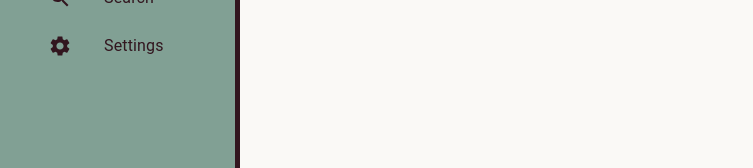
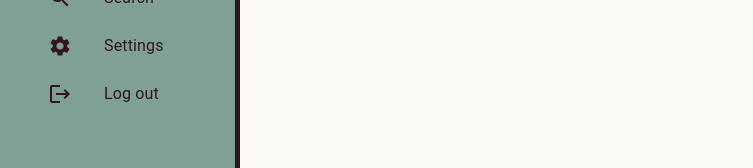
Before and after one commit to annakulovuori/recipe-book-app, a React (Vite) app in the folder frontend/: page /profile in a window 1280 px wide. Shown: the part 255-423 px from the top of the page, without its empty margins (0-753 px from the left). Built offline with nearby package versions, Linux system fonts and the light colour scheme.

Commit message:
frontend FEAT: add logout button to sidebar

```diff
--- a/frontend/src/components/SideBar.jsx
+++ b/frontend/src/components/SideBar.jsx
@@ -1,3 +1,4 @@
+import { useAuth } from "../Hook/AuthProvider";
 import Box from "@mui/material/Box";
 import Drawer from "@mui/material/Drawer";
 import CssBaseline from "@mui/material/CssBaseline";
@@ -13,12 +14,14 @@ import ListItemText from "@mui/material/ListItemText";
 import AccountCircleIcon from "@mui/icons-material/AccountCircle";
 import SearchIcon from "@mui/icons-material/Search";
 import SettingsIcon from "@mui/icons-material/Settings";
+import LogoutIcon from "@mui/icons-material/Logout";
 import { Link as RouterLink } from "react-router-dom";
 import { red } from "@mui/material/colors";
 
 const drawerWidth = 240;
 
 export default function SideBar() {
+  const { logout } = useAuth();
   return (
     <Box sx={{ display: "flex" }}>
       <CssBaseline />
@@ -96,6 +99,19 @@ export default function SideBar() {
               <ListItemText primary="Settings" />
             </ListItemButton>
           </ListItem>
+
+          {/* Log out */}
+          <ListItem disablePadding>
+            <ListItemButton
+              onClick={logout}
+              sx={{ paddingLeft: 6, color: "#32161F" }}
+            >
+              <ListItemIcon sx={{ color: "#32161F" }}>
+                <LogoutIcon />
+              </ListItemIcon>
+              <ListItemText primary="Log out" />
+            </ListItemButton>
+          </ListItem>
         </List>
       </Drawer>
     </Box>
```
